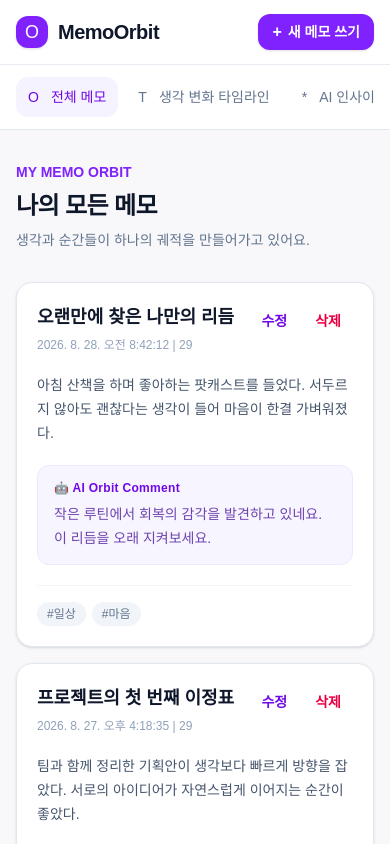
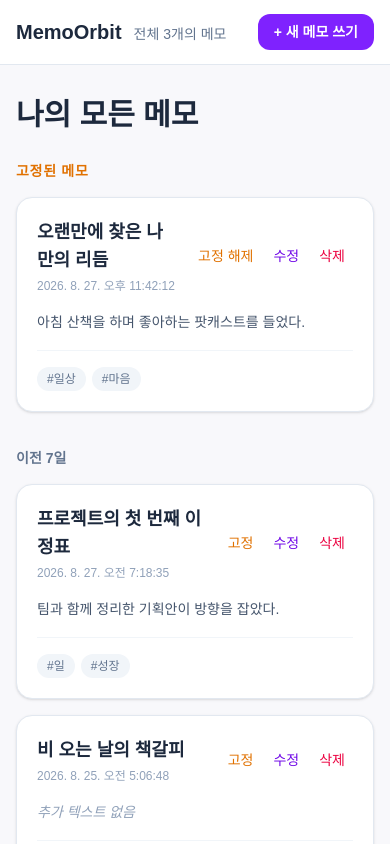
Before and after one commit to jujubeball/260828-memoorbit, a Next.js app: page / in a window 390 px wide. Shown: the top 844 px of the page. Built offline with nearby package versions, Linux system fonts and the light colour scheme.

Commit message:
feat: implement step 1 apple notes style editor and sorting

```diff
--- a/app/page.tsx
+++ b/app/page.tsx
@@ -1,154 +1,37 @@
 "use client";
-
-// 이 페이지는 메모 카드 상자를 관리하는 선생님이에요. 생성, 수정, 삭제 요청을 한곳에서 처리해요.
-import { useState } from "react";
+import { useMemo, useState } from "react";
 import { MemoCard } from "@/src/components/MemoCard";
 import { MemoModal, type MemoDraft } from "@/src/components/MemoModal";
 import type { Memo } from "@/types/memo";
 
 const initialMemos: Memo[] = [
-  { id: "memo-1", title: "오랜만에 찾은 나만의 리듬", content: "아침 산책을 하며 좋아하는 팟캐스트를 들었다. 서두르지 않아도 괜찮다는 생각이 들어 마음이 한결 가벼워졌다.", createdAt: "2026. 8. 28. 오전 8:42:12", ageAtCreation: 29, tags: ["일상", "마음"], aiComment: "작은 루틴에서 회복의 감각을 발견하고 있네요. 이 리듬을 오래 지켜보세요." },
-  { id: "memo-2", title: "프로젝트의 첫 번째 이정표", content: "팀과 함께 정리한 기획안이 생각보다 빠르게 방향을 잡았다. 서로의 아이디어가 자연스럽게 이어지는 순간이 좋았다.", createdAt: "2026. 8. 27. 오후 4:18:35", ageAtCreation: 29, tags: ["일", "성장"], aiComment: "협업의 흐름을 소중히 기록했어요. 당신은 연결 속에서 동력을 얻는 사람입니다." },
-  { id: "memo-3", title: "비 오는 날의 책갈피", content: "창가에 앉아 책을 읽었다. 빗소리 사이로 문장들이 더 천천히, 깊게 마음에 들어오는 오후였다.", createdAt: "2026. 8. 25. 오후 2:06:48", tags: ["독서", "기록"], aiComment: "고요한 순간을 섬세하게 포착했네요. 이런 기억들이 당신만의 궤적을 만듭니다." },
+  { id: "memo-1", title: "오랜만에 찾은 나만의 리듬", content: "아침 산책을 하며 좋아하는 팟캐스트를 들었다.", updatedAt: "2026-08-28T08:42:12+09:00", isPinned: true, tags: ["일상", "마음"] },
+  { id: "memo-2", title: "프로젝트의 첫 번째 이정표", content: "팀과 함께 정리한 기획안이 방향을 잡았다.", updatedAt: "2026-08-27T16:18:35+09:00", isPinned: false, tags: ["일", "성장"] },
+  { id: "memo-3", title: "비 오는 날의 책갈피", content: "", updatedAt: "2026-08-25T14:06:48+09:00", isPinned: false, tags: ["독서", "기록"] },
 ];
-
-interface NavigationItem {
-  label: string;
-  icon: string;
-  active: boolean;
-}
-
-const navigation: NavigationItem[] = [
-  { label: "\uC804\uCCB4 \uBA54\uBAA8", icon: "O", active: true },
-  { label: "\uC0DD\uAC01 \uBCC0\uD654 \uD0C0\uC784\uB77C\uC778", icon: "T", active: false },
-  { label: "AI \uC778\uC0AC\uC774\uD2B8", icon: "*", active: false },
-];
-
-// 쉼표로 적은 태그를 메모가 사용할 수 있는 태그 목록으로 바꿔 주는 작은 번역기예요.
-const toTags = (tags: string): string[] =>
-  tags
-    .split(",")
-    .map((tag: string) => tag.trim())
-    .filter((tag: string) => tag.length > 0);
-
-const padNumber = (value: number): string => String(value).padStart(2, "0");
-
-// 시계의 시침과 분침, 초침을 모두 읽어 카드에 같은 모양으로 적어 주는 함수예요.
-const formatMemoDateTime = (date: Date): string => {
-  const hour = date.getHours();
-  const period = hour < 12 ? "오전" : "오후";
-  const displayHour = hour % 12 || 12;
-
-  return `${date.getFullYear()}. ${date.getMonth() + 1}. ${date.getDate()}. ${period} ${displayHour}:${padNumber(date.getMinutes())}:${padNumber(date.getSeconds())}`;
-};
+interface MemoGroup { label: string; memos: Memo[]; }
+const toTags = (value: string): string[] => value.split(",").map((tag) => tag.trim()).filter(Boolean);
+const splitText = (text: string): Pick<Memo, "title" | "content"> => { const [title, ...content] = text.split("\n"); return { title: title.trim(), content: content.join("\n").trim() }; };
+const groupLabel = (iso: string): string => { const date = new Date(iso); const today = new Date(); const day = Math.floor((new Date(today.getFullYear(), today.getMonth(), today.getDate()).getTime() - new Date(date.getFullYear(), date.getMonth(), date.getDate()).getTime()) / 86400000); if (day === 0) return "오늘"; if (day <= 7) return "이전 7일"; if (day <= 30) return "이전 30일"; return `${date.getMonth() + 1}월`; };
 
 export default function Home(): React.JSX.Element {
-  // useState는 현재 메모 상자와 열려 있는 공책을 기억하는 서랍이에요.
   const [memos, setMemos] = useState<Memo[]>(initialMemos);
-  const [isModalOpen, setIsModalOpen] = useState<boolean>(false);
   const [editingMemo, setEditingMemo] = useState<Memo | null>(null);
-
-  const handleOpenModal = (): void => {
-    setEditingMemo(null);
-    setIsModalOpen(true);
-  };
-
-  const handleCloseModal = (): void => {
-    setIsModalOpen(false);
-    setEditingMemo(null);
-  };
-
-  // 수정할 카드를 공책에 넣고 열면, 모달은 생성이 아닌 수정 모드가 돼요.
-  const handleEditMemo = (memo: Memo): void => {
-    setEditingMemo(memo);
-    setIsModalOpen(true);
-  };
-
-  const handleAddMemo = (draft: MemoDraft): void => {
-    const newMemo: Memo = {
-      id: crypto.randomUUID(),
-      title: draft.title,
-      content: draft.content,
-      createdAt: formatMemoDateTime(new Date()),
-      tags: toTags(draft.tags),
-      aiComment: "작성하신 생각으로 새로운 궤적이 시작되었습니다.",
-    };
-
-    // 기존 카드 묶음은 그대로 두고 새 카드가 맨 앞에 든 새 묶음을 만들어요.
-    setMemos((currentMemos: Memo[]) => [newMemo, ...currentMemos]);
-    handleCloseModal();
-  };
-
-  // filter는 지울 카드만 빼고 새 상자를 만드는 체예요. 원래 상자를 직접 바꾸지 않아요.
-  const handleDeleteMemo = (id: string): void => {
-    setMemos((currentMemos: Memo[]) => currentMemos.filter((memo: Memo) => memo.id !== id));
-  };
-
-  // map은 모든 카드를 새 상자에 옮기되, 같은 id 카드만 수정한 카드로 바꿔 끼워요.
-  const handleUpdateMemo = (updatedMemo: Memo): void => {
-    const memoWithUpdateInfo: Memo = {
-      ...updatedMemo,
-      updatedAt: formatMemoDateTime(new Date()),
-      isEdited: true,
-      aiComment: updatedMemo.aiComment ?? "작성하신 생각으로 새로운 궤적이 시작되었습니다.",
-    };
-
-    setMemos((currentMemos: Memo[]) => currentMemos.map((memo: Memo) => (memo.id === memoWithUpdateInfo.id ? memoWithUpdateInfo : memo)));
-    handleCloseModal();
-  };
-
-  // 모달은 초안만 건네고, 이 페이지는 새 메모인지 수정 메모인지 결정하는 교통정리 역할을 해요.
-  const handleSubmitMemo = (draft: MemoDraft): void => {
-    if (editingMemo) {
-      handleUpdateMemo({ ...editingMemo, title: draft.title, content: draft.content, tags: toTags(draft.tags) });
-      return;
-    }
-
-    handleAddMemo(draft);
-  };
-
-  return (
-    <div className="min-h-screen bg-[#f8f8fb] text-slate-800">
-      <header className="sticky top-0 z-10 border-b border-slate-200/80 bg-white/90 backdrop-blur">
-        <div className="mx-auto flex h-16 max-w-7xl items-center justify-between px-4 sm:px-6 lg:px-8">
-          <a href="#main-content" className="flex items-center gap-2.5" aria-label="MemoOrbit home">
-            <span className="flex size-8 items-center justify-center rounded-xl bg-violet-600 text-lg text-white shadow-sm">O</span>
-            <span className="text-xl font-bold tracking-tight text-slate-900">MemoOrbit</span>
-          </a>
-          <button type="button" onClick={handleOpenModal} className="rounded-xl bg-violet-600 px-3.5 py-2 text-sm font-semibold text-white shadow-sm transition hover:bg-violet-700 focus:outline-none focus:ring-2 focus:ring-violet-500 focus:ring-offset-2 sm:px-4">
-            <span className="mr-1.5 text-base leading-none">+</span>{"\uC0C8 \uBA54\uBAA8 \uC4F0\uAE30"}
-          </button>
-        </div>
-      </header>
-
-      <div className="mx-auto flex max-w-7xl flex-col lg:flex-row">
-        <aside className="border-b border-slate-200 bg-white px-4 py-3 lg:min-h-[calc(100vh-4rem)] lg:w-60 lg:border-r lg:border-b-0 lg:px-5 lg:py-8">
-          <nav aria-label="Main navigation" className="flex gap-2 overflow-x-auto lg:flex-col">
-            {navigation.map((item: NavigationItem) => (
-              <a key={item.label} href="#main-content" className={`flex shrink-0 items-center gap-3 rounded-xl px-3 py-2.5 text-sm font-medium transition ${item.active ? "bg-violet-50 text-violet-700" : "text-slate-500 hover:bg-slate-50 hover:text-slate-800"}`}>
-                <span className="text-sm leading-none" aria-hidden="true">{item.icon}</span>
-                {item.label}
-              </a>
-            ))}
-          </nav>
-        </aside>
-
-        <main id="main-content" className="min-w-0 flex-1 px-4 py-8 sm:px-8 sm:py-10 lg:px-12">
-          <div className="mx-auto max-w-3xl">
-            <div className="mb-8">
-              <p className="mb-2 text-sm font-semibold text-violet-600">MY MEMO ORBIT</p>
-              <h1 className="text-2xl font-bold tracking-tight text-slate-900 sm:text-3xl">{"\uB098\uC758 \uBAA8\uB4E0 \uBA54\uBAA8"}</h1>
-              <p className="mt-2 text-sm text-slate-500 sm:text-base">{"\uC0DD\uAC01\uACFC \uC21C\uAC04\uB4E4\uC774 \uD558\uB098\uC758 \uADA4\uC801\uC744 \uB9CC\uB4E4\uC5B4\uAC00\uACE0 \uC788\uC5B4\uC694."}</p>
-            </div>
-            <section className="space-y-4" aria-label="Memo list">
-              {/* map은 메모 상자에서 카드를 하나씩 꺼내 액자 컴포넌트에 끼워 보여 줘요. */}
-              {memos.map((memo: Memo) => <MemoCard key={memo.id} memo={memo} onEdit={handleEditMemo} onDelete={handleDeleteMemo} />)}
-            </section>
-          </div>
-        </main>
-      </div>
-
-      {isModalOpen ? <MemoModal isOpen={isModalOpen} editingMemo={editingMemo} onClose={handleCloseModal} onSubmit={handleSubmitMemo} /> : null}
-    </div>
-  );
+  const [isEditorOpen, setIsEditorOpen] = useState(false);
+  const [deleteTarget, setDeleteTarget] = useState<Memo | null>(null);
+  const sorted = useMemo(() => [...memos].sort((a, b) => Number(b.isPinned) - Number(a.isPinned) || new Date(b.updatedAt).getTime() - new Date(a.updatedAt).getTime()), [memos]);
+  const pinned = sorted.filter((memo) => memo.isPinned);
+  const groups = sorted.filter((memo) => !memo.isPinned).reduce<MemoGroup[]>((result, memo) => { const label = groupLabel(memo.updatedAt); const group = result.find((item) => item.label === label); return group ? result.map((item) => item.label === label ? { ...item, memos: [...item.memos, memo] } : item) : [...result, { label, memos: [memo] }]; }, []);
+  const closeEditor = (): void => { setIsEditorOpen(false); setEditingMemo(null); };
+  const submitMemo = (draft: MemoDraft): void => { const value = splitText(draft.text); const now = new Date().toISOString(); if (editingMemo) setMemos((current) => [{ ...editingMemo, ...value, tags: toTags(draft.tags), updatedAt: now }, ...current.filter((memo) => memo.id !== editingMemo.id)]); else setMemos((current) => [{ id: crypto.randomUUID(), ...value, tags: toTags(draft.tags), updatedAt: now, isPinned: false }, ...current]); closeEditor(); };
+  const renderCard = (memo: Memo): React.JSX.Element => <MemoCard key={memo.id} memo={memo} onEdit={(value) => { setEditingMemo(value); setIsEditorOpen(true); }} onDelete={setDeleteTarget} onTogglePin={(id) => setMemos((current) => current.map((item) => item.id === id ? { ...item, isPinned: !item.isPinned } : item))} />;
+  return <div className="min-h-screen bg-[#f8f8fb] text-slate-800">
+    <header className="sticky top-0 z-10 border-b border-slate-200 bg-white"><div className="mx-auto flex h-16 max-w-5xl items-center justify-between px-4"><div><span className="text-xl font-bold">MemoOrbit</span><span className="ml-3 text-sm text-slate-500">전체 {memos.length}개의 메모</span></div><button type="button" onClick={() => setIsEditorOpen(true)} className="rounded-xl bg-violet-600 px-4 py-2 text-sm font-semibold text-white">+ 새 메모 쓰기</button></div></header>
+    <main className="mx-auto max-w-3xl px-4 py-8"><h1 className="mb-7 text-3xl font-bold">나의 모든 메모</h1>
+      {pinned.length > 0 && <section className="mb-9 space-y-4"><h2 className="text-sm font-bold uppercase tracking-wider text-amber-600">고정된 메모</h2>{pinned.map(renderCard)}</section>}
+      {groups.map((group) => <section key={group.label} className="mb-9 space-y-4"><h2 className="text-sm font-bold text-slate-500">{group.label}</h2>{group.memos.map(renderCard)}</section>)}
+    </main>
+    {isEditorOpen && <MemoModal key={editingMemo?.id ?? "new"} isOpen editingMemo={editingMemo} onClose={closeEditor} onSubmit={submitMemo} />}
+    {deleteTarget && <div className="fixed inset-0 z-[110] flex items-center justify-center bg-slate-950/40 p-4" role="alertdialog" aria-modal="true" aria-labelledby="delete-title"><div className="w-full max-w-sm rounded-2xl bg-white p-6 shadow-2xl"><h2 id="delete-title" className="text-lg font-bold">메모를 삭제할까요?</h2><p className="mt-2 text-sm text-slate-500">“{deleteTarget.title}” 메모는 삭제 후 되돌릴 수 없습니다.</p><div className="mt-6 flex justify-end gap-2"><button type="button" onClick={() => setDeleteTarget(null)} className="rounded-xl px-4 py-2">취소</button><button type="button" onClick={() => { setMemos((current) => current.filter((memo) => memo.id !== deleteTarget.id)); setDeleteTarget(null); }} className="rounded-xl bg-rose-600 px-4 py-2 font-semibold text-white">삭제</button></div></div></div>}
+  </div>;
 }
--- a/src/components/MemoCard.tsx
+++ b/src/components/MemoCard.tsx
@@ -1,55 +1,9 @@
-// 이 컴포넌트는 메모 한 장을 액자처럼 보여 주고, 수정과 삭제 요청을 부모에게 전달해요.
 import type { Memo } from "@/types/memo";
-
-interface MemoCardProps {
-  memo: Memo;
-  onEdit: (memo: Memo) => void;
-  onDelete: (id: string) => void;
+interface MemoCardProps { memo: Memo; onEdit: (memo: Memo) => void; onDelete: (memo: Memo) => void; onTogglePin: (id: string) => void; }
+export function MemoCard({ memo, onEdit, onDelete, onTogglePin }: MemoCardProps): React.JSX.Element {
+  return <article className="rounded-2xl border border-slate-200 bg-white p-5 shadow-sm">
+    <header className="flex justify-between gap-3"><div className="min-w-0"><h2 className="break-words text-lg font-bold">{memo.title}</h2><p className="mt-1 text-xs text-slate-400">{new Date(memo.updatedAt).toLocaleString("ko-KR")}</p></div><div className="flex shrink-0 gap-1"><button type="button" onClick={() => onTogglePin(memo.id)} className="rounded-lg px-2 py-2 text-sm text-amber-600">{memo.isPinned ? "고정 해제" : "고정"}</button><button type="button" onClick={() => onEdit(memo)} className="rounded-lg px-2 py-2 text-sm text-violet-700">수정</button><button type="button" onClick={() => onDelete(memo)} className="rounded-lg px-2 py-2 text-sm text-rose-600">삭제</button></div></header>
+    <p className={`mt-4 whitespace-pre-wrap text-sm leading-6 ${memo.content ? "text-slate-600" : "italic text-slate-400"}`}>{memo.content || "추가 텍스트 없음"}</p>
+    {memo.tags.length > 0 && <footer className="mt-4 flex flex-wrap gap-1.5 border-t border-slate-100 pt-4">{memo.tags.map((tag) => <span key={tag} className="rounded-full bg-slate-100 px-2.5 py-1 text-xs text-slate-500">#{tag}</span>)}</footer>}
+  </article>;
 }
-
-export function MemoCard({ memo, onEdit, onDelete }: MemoCardProps): React.JSX.Element {
-  const displayTime = memo.isEdited && memo.updatedAt ? memo.updatedAt : memo.createdAt;
-
-  const handleDeleteClick = (): void => {
-    if (window.confirm("정말로 이 메모를 삭제하시겠습니까?")) {
-      onDelete(memo.id);
-    }
-  };
-
-  return (
-    <article className="rounded-2xl border border-slate-200 bg-white p-5 shadow-sm transition-shadow hover:shadow-md sm:p-6">
-      <header className="flex flex-wrap items-start justify-between gap-3">
-        <div className="min-w-0">
-          <h2 className="break-words text-lg font-bold text-slate-900">{memo.title}</h2>
-          <p className="mt-1.5 text-xs text-slate-400">
-            {displayTime}
-            {memo.isEdited ? <span className="ml-1">{"(\uC218\uC815\uB428)"}</span> : null}
-            {memo.ageAtCreation ? ` | ${memo.ageAtCreation}` : ""}
-          </p>
-        </div>
-        <div className="flex shrink-0 items-center gap-1">
-          <button type="button" onClick={() => onEdit(memo)} className="rounded-lg px-3 py-2 text-sm font-semibold text-violet-700 transition hover:bg-violet-50">{"\uC218\uC815"}</button>
-          <button type="button" onClick={handleDeleteClick} className="rounded-lg px-3 py-2 text-sm font-semibold text-rose-600 transition hover:bg-rose-50">{"\uC0AD\uC81C"}</button>
-        </div>
-      </header>
-
-      <p className="mt-5 text-sm leading-6 text-slate-600 sm:text-base">{memo.content}</p>
-
-      {memo.aiComment ? (
-        <div className="mt-5 rounded-xl border border-violet-100 bg-violet-50/80 px-4 py-3.5">
-          <p className="text-xs font-bold tracking-wide text-violet-700">{"\uD83E\uDD16 AI Orbit Comment"}</p>
-          <p className="mt-1.5 text-sm leading-6 text-violet-900/80">{memo.aiComment}</p>
-        </div>
-      ) : null}
-
-      <footer className="mt-5 border-t border-slate-100 pt-4">
-        {/* 태그는 카드 맨 아래 바구니에 넣고, 많아지면 다음 줄로 자연스럽게 내려가게 해요. */}
-        <div className="flex flex-wrap gap-1.5">
-          {memo.tags.map((tag: string) => (
-            <span key={tag} className="max-w-full break-all rounded-full bg-slate-100 px-2.5 py-1 text-xs font-medium text-slate-500">#{tag}</span>
-          ))}
-        </div>
-      </footer>
-    </article>
-  );
-}
--- a/src/components/MemoModal.tsx
+++ b/src/components/MemoModal.tsx
@@ -1,129 +1,32 @@
 "use client";
-
-// 이 컴포넌트는 메모 공책이에요. 입력 원문의 언어를 바꾸지 않고 어울리는 태그만 추천해요.
 import { type FormEvent, useMemo, useState } from "react";
 import type { Memo } from "@/types/memo";
 
-export interface MemoDraft {
-  title: string;
-  content: string;
-  tags: string;
-}
-
-interface TechTagRule {
-  tag: string;
-  pattern: RegExp;
-}
-
-interface MemoModalProps {
-  isOpen: boolean;
-  editingMemo: Memo | null;
-  onClose: () => void;
-  onSubmit: (draft: MemoDraft) => void;
-}
-
-const emptyDraft: MemoDraft = { title: "", content: "", tags: "" };
-
-const toDraft = (memo: Memo | null): MemoDraft =>
-  memo ? { title: memo.title, content: memo.content, tags: memo.tags.join(", ") } : emptyDraft;
-
-// 기술 단어가 보이면 해당 기술 이름을 그대로 태그로 쓰는 작은 사전이에요.
-const techTagRules: TechTagRule[] = [
-  { tag: "React", pattern: /\breact\b/i },
-  { tag: "Next.js", pattern: /\bnext(?:\.js)?\b/i },
-  { tag: "TypeScript", pattern: /\btypescript\b|\bts\b/i },
-  { tag: "JavaScript", pattern: /\bjavascript\b|\bjs\b/i },
-  { tag: "CSS", pattern: /\bcss\b|tailwind/i },
-];
-
-const parseTags = (tags: string): string[] =>
-  tags.split(",").map((tag: string) => tag.trim()).filter((tag: string) => tag.length > 0);
-
-const getRecommendedTags = (title: string, content: string): string[] => {
-  const text = `${title} ${content}`;
-  if (!text.trim()) return [];
-
-  const hasHangul = /[가-힣]/.test(text);
-  const hasLatin = /[A-Za-z]/.test(text);
-  const languageTags: string[] = [
-    ...(hasHangul ? ["생각", "성장"] : []),
-    ...(hasLatin ? ["Ideas", "Growth"] : []),
-  ];
-  const techTags = techTagRules
-    .filter((rule: TechTagRule) => rule.pattern.test(text))
-    .map((rule: TechTagRule) => rule.tag);
-
-  // Set은 같은 이름표가 여러 번 추천되어도 한 장만 남기는 정리 상자예요.
-  return [...new Set([...languageTags, ...techTags])];
-};
+export interface MemoDraft { text: string; tags: string; }
+interface MemoModalProps { isOpen: boolean; editingMemo: Memo | null; onClose: () => void; onSubmit: (draft: MemoDraft) => void; }
+const parseTags = (value: string): string[] => value.split(",").map((tag) => tag.trim()).filter(Boolean);
 
 export function MemoModal({ isOpen, editingMemo, onClose, onSubmit }: MemoModalProps): React.JSX.Element | null {
-  const [draft, setDraft] = useState<MemoDraft>(() => toDraft(editingMemo));
-  const recommendedTags = useMemo<string[]>(() => getRecommendedTags(draft.title, draft.content), [draft.title, draft.content]);
-
+  const [draft, setDraft] = useState<MemoDraft>(() => ({ text: editingMemo ? [editingMemo.title, editingMemo.content].filter(Boolean).join("\n") : "", tags: editingMemo?.tags.join(", ") ?? "" }));
+  const recommendedTags = useMemo(() => {
+    const tags: string[] = [];
+    if (/[가-힣]/.test(draft.text)) tags.push("생각", "기록");
+    if (/react/i.test(draft.text)) tags.push("React");
+    if (/next(?:\.js)?/i.test(draft.text)) tags.push("Next.js");
+    return [...new Set(tags)];
+  }, [draft.text]);
   if (!isOpen) return null;
-
-  const handleTagToggle = (tag: string): void => {
-    const currentTags = parseTags(draft.tags);
-    const hasTag = currentTags.some((currentTag: string) => currentTag.toLocaleLowerCase() === tag.toLocaleLowerCase());
-    const nextTags = hasTag
-      ? currentTags.filter((currentTag: string) => currentTag.toLocaleLowerCase() !== tag.toLocaleLowerCase())
-      : [...currentTags, tag];
-
-    setDraft((currentDraft: MemoDraft) => ({ ...currentDraft, tags: nextTags.join(", ") }));
-  };
-
-  const handleSubmit = (event: FormEvent<HTMLFormElement>): void => {
-    event.preventDefault();
-    if (!draft.title.trim() || !draft.content.trim()) return;
-    onSubmit({ title: draft.title.trim(), content: draft.content.trim(), tags: draft.tags.trim() });
-  };
-
-  const isEditing = editingMemo !== null;
-
-  return (
-    <div className="fixed inset-0 z-[100] flex items-end justify-center bg-slate-950/40 p-4 sm:items-center" role="dialog" aria-modal="true" aria-labelledby="memo-modal-title">
-      <div className="w-full max-w-lg rounded-2xl bg-white p-5 shadow-2xl sm:p-6">
-        <div className="flex items-center justify-between gap-4">
-          <div>
-            <p className="text-xs font-bold tracking-wide text-violet-600">{isEditing ? "수정 모드" : "새 메모"}</p>
-            <h2 id="memo-modal-title" className="mt-1 text-xl font-bold text-slate-900">{isEditing ? "메모 수정" : "새 메모 쓰기"}</h2>
-          </div>
-          <button type="button" onClick={onClose} className="rounded-lg p-2 text-slate-400 transition hover:bg-slate-100 hover:text-slate-700" aria-label="모달 닫기">X</button>
-        </div>
-
-        <form onSubmit={handleSubmit} className="mt-6 space-y-4">
-          <label className="block text-sm font-semibold text-slate-700">
-            제목
-            <input value={draft.title} onChange={(event) => setDraft((currentDraft: MemoDraft) => ({ ...currentDraft, title: event.target.value }))} required className="mt-2 w-full rounded-xl border border-slate-200 px-3.5 py-2.5 text-sm outline-none transition placeholder:text-slate-400 focus:border-violet-500 focus:ring-2 focus:ring-violet-100" placeholder="제목을 입력해 주세요." />
-          </label>
-          <label className="block text-sm font-semibold text-slate-700">
-            내용
-            <textarea value={draft.content} onChange={(event) => setDraft((currentDraft: MemoDraft) => ({ ...currentDraft, content: event.target.value }))} required rows={5} className="mt-2 w-full resize-none rounded-xl border border-slate-200 px-3.5 py-2.5 text-sm outline-none transition placeholder:text-slate-400 focus:border-violet-500 focus:ring-2 focus:ring-violet-100" placeholder="오늘 어떤 생각을 하셨나요? 자유롭게 적어 보세요." />
-          </label>
-          <label className="block text-sm font-semibold text-slate-700">
-            태그
-            <input value={draft.tags} onChange={(event) => setDraft((currentDraft: MemoDraft) => ({ ...currentDraft, tags: event.target.value }))} className="mt-2 w-full rounded-xl border border-slate-200 px-3.5 py-2.5 text-sm outline-none transition placeholder:text-slate-400 focus:border-violet-500 focus:ring-2 focus:ring-violet-100" placeholder="일상, 생각, React (쉼표로 구분)" />
-            <span className="mt-1.5 block text-xs font-normal text-slate-400">쉼표(,)로 구분해 입력해 주세요.</span>
-          </label>
-
-          <section className="rounded-xl bg-violet-50 p-3.5" aria-label="AI 추천 태그">
-            <p className="text-xs font-bold text-violet-700">✨ AI 추천 태그</p>
-            <p className="mt-1 text-xs text-violet-800/70">입력한 언어와 기술 용어에 맞는 태그를 추천해 드려요.</p>
-            <div className="mt-3 flex flex-wrap gap-2">
-              {recommendedTags.map((tag: string) => {
-                const isSelected = parseTags(draft.tags).some((currentTag: string) => currentTag.toLocaleLowerCase() === tag.toLocaleLowerCase());
-                return <button key={tag} type="button" aria-pressed={isSelected} onClick={() => handleTagToggle(tag)} className={`rounded-full px-3 py-1.5 text-xs font-semibold transition ${isSelected ? "bg-violet-600 text-white" : "bg-white text-violet-700 shadow-sm hover:bg-violet-100"}`}>#{tag}</button>;
-              })}
-            </div>
-          </section>
-
-          <div className="flex justify-end gap-2 pt-2">
-            <button type="button" onClick={onClose} className="rounded-xl px-4 py-2.5 text-sm font-semibold text-slate-600 transition hover:bg-slate-100">취소</button>
-            <button type="submit" className="rounded-xl bg-violet-600 px-4 py-2.5 text-sm font-semibold text-white shadow-sm transition hover:bg-violet-700">{isEditing ? "수정 완료" : "저장하기"}</button>
-          </div>
-        </form>
-      </div>
+  const toggleTag = (tag: string): void => { const current = parseTags(draft.tags); const next = current.includes(tag) ? current.filter((item) => item !== tag) : [...current, tag]; setDraft((value) => ({ ...value, tags: next.join(", ") })); };
+  const submit = (event: FormEvent<HTMLFormElement>): void => { event.preventDefault(); if (draft.text.trim()) onSubmit({ ...draft, text: draft.text.trim() }); };
+  return <div className="fixed inset-0 z-[100] flex items-end justify-center bg-slate-950/40 p-4 sm:items-center" role="dialog" aria-modal="true" aria-labelledby="memo-modal-title">
+    <div className="w-full max-w-lg rounded-2xl bg-white p-5 shadow-2xl sm:p-6">
+      <header className="flex items-center justify-between"><h2 id="memo-modal-title" className="text-xl font-bold">{editingMemo ? "메모 수정" : "새 메모"}</h2><button type="button" onClick={onClose} aria-label="닫기" className="rounded-lg p-2 text-slate-500 hover:bg-slate-100">닫기</button></header>
+      <form onSubmit={submit} className="mt-5 space-y-4">
+        <label className="block"><span className="sr-only">메모 내용</span><textarea autoFocus rows={10} value={draft.text} onChange={(event) => setDraft((value) => ({ ...value, text: event.target.value }))} className="w-full resize-none rounded-xl border border-slate-200 p-4 text-base leading-7 outline-none focus:border-violet-500 focus:ring-2 focus:ring-violet-100" placeholder={"첫 줄에 제목을 쓰고\n다음 줄부터 생각을 자유롭게 적어 보세요."} /></label>
+        <label className="block text-sm font-semibold">태그<input value={draft.tags} onChange={(event) => setDraft((value) => ({ ...value, tags: event.target.value }))} className="mt-2 w-full rounded-xl border border-slate-200 px-3 py-2" placeholder="일상, 생각 (쉼표로 구분)" /></label>
+        {recommendedTags.length > 0 && <div className="flex flex-wrap gap-2 rounded-xl bg-violet-50 p-3">{recommendedTags.map((tag) => <button key={tag} type="button" onClick={() => toggleTag(tag)} className="rounded-full bg-white px-3 py-1 text-xs font-semibold text-violet-700">#{tag}</button>)}</div>}
+        <div className="flex justify-end gap-2"><button type="button" onClick={onClose} className="rounded-xl px-4 py-2 text-slate-600">취소</button><button type="submit" disabled={!draft.text.trim()} className="rounded-xl bg-violet-600 px-4 py-2 font-semibold text-white disabled:opacity-40">저장</button></div>
+      </form>
     </div>
-  );
+  </div>;
 }
```
Also changed, not shown: types/memo.ts (+2 -12 lines), 2 other files (tests, documents, lock files or other folders).
